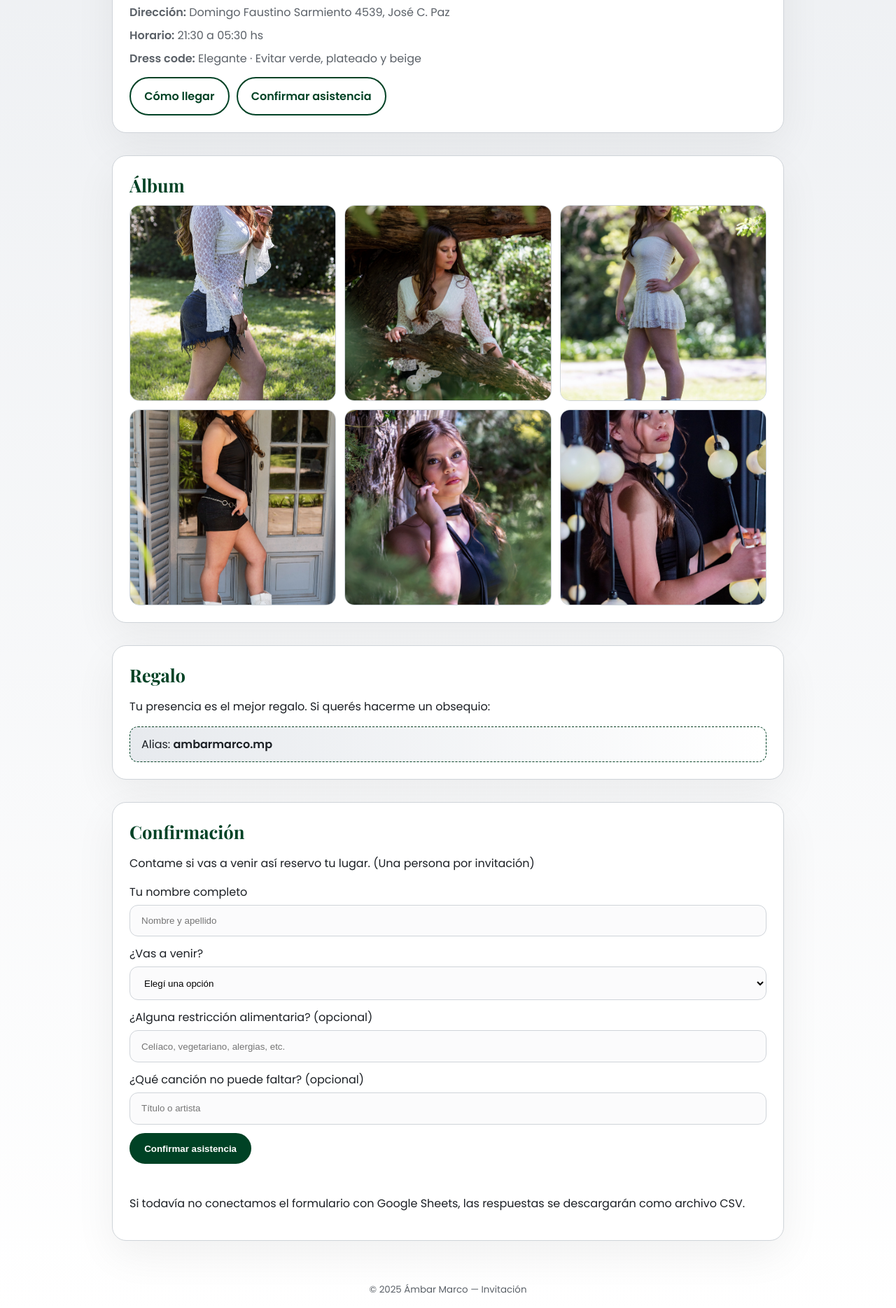
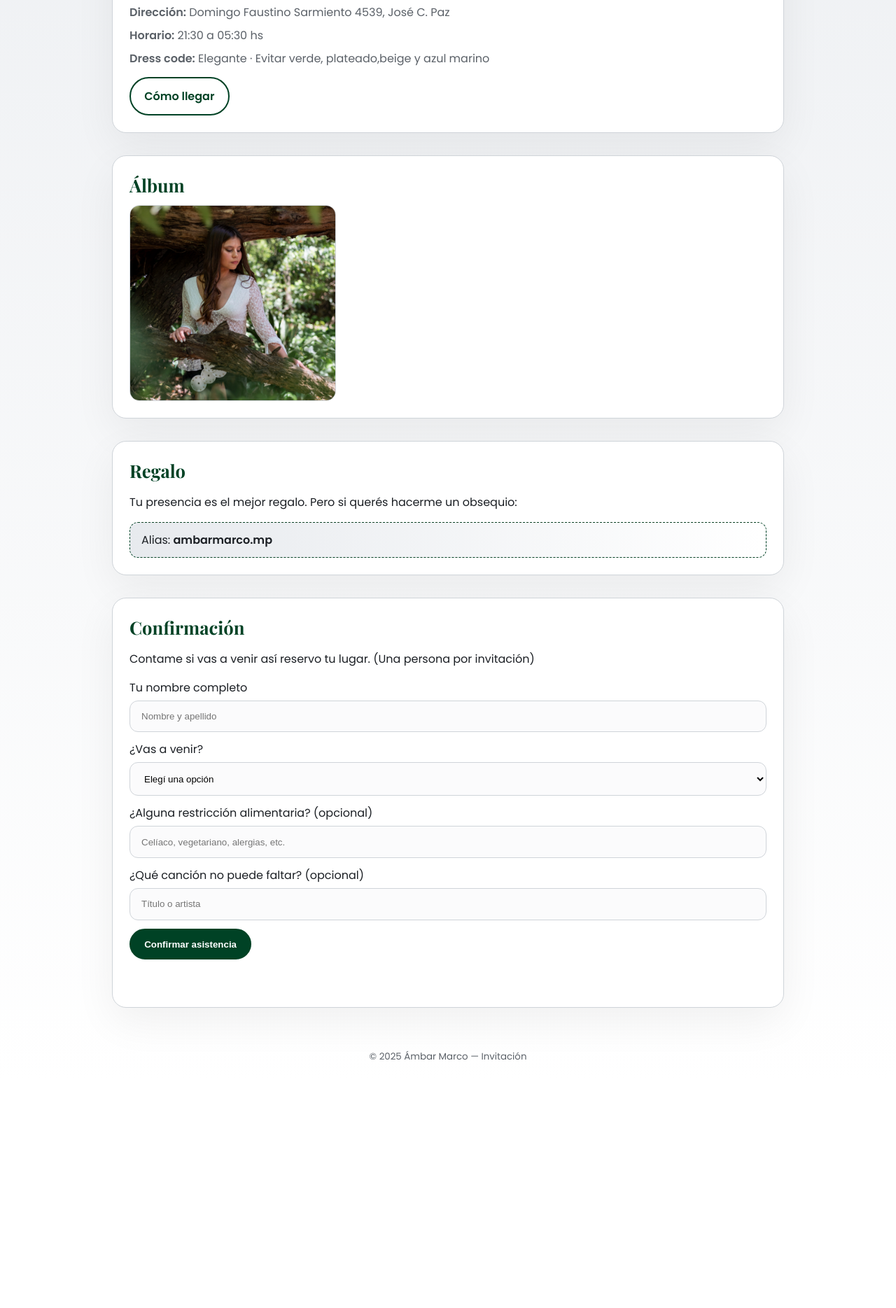
Before and after one commit to viimort/Ambi, a plain HTML site: page index.html in a window 1280 px wide. Shown: the part 931-2800 px from the top of the page at 70% size. After the commit the page ends 2476 px from the top, so only its background shows below. Drawn offline with nearby package versions, Linux system fonts and the light colour scheme.

Commit message:
Add files via upload

```diff
--- a/index.html
+++ b/index.html
@@ -13,12 +13,11 @@
 <body>
   <header class="hero" id="inicio">
     <div class="overlay"></div>
-    <img class="hero-photo" src="assets/ambar_1.jpg" alt="Ámbar"/>
+    <img class="hero-photo" src="assets/ambar_3.jpg" alt="Ámbar"/>
     <div class="hero-text">
       <h1>¡Acompañame a celebrar mis 15!</h1>
       <h2>Ámbar Marco</h2>
       <p class="date-line">Viernes 12 de diciembre de 2025 · 21:30 a 05:30 hs</p>
-      <a class="btn primary" target="_blank" href="https://www.google.com/maps?q=Domingo+Faustino+Sarmiento+4539%2C+Jos%C3%A9+C.+Paz">Ver ubicación</a>
     </div>
     <div class="countdown" id="countdown">
       <div><span id="d">--</span><small>días</small></div>
@@ -36,24 +35,23 @@
         <li><strong>Salón:</strong> Janos House</li>
         <li><strong>Dirección:</strong> Domingo Faustino Sarmiento 4539, José C. Paz</li>
         <li><strong>Horario:</strong> 21:30 a 05:30 hs</li>
-        <li><strong>Dress code:</strong> Elegante · Evitar verde, plateado y beige</li>
+        <li><strong>Dress code:</strong> Elegante · Evitar verde, plateado,beige y azul marino</li>
       </ul>
       <div class="actions">
         <a class="btn" target="_blank" href="https://www.google.com/maps?q=Domingo+Faustino+Sarmiento+4539%2C+Jos%C3%A9+C.+Paz">Cómo llegar</a>
-        <a class="btn outline" href="#rsvp">Confirmar asistencia</a>
-      </div>
+        </div>
     </section>
 
     <section id="galeria" class="gallery card">
       <h3>Álbum</h3>
       <div class="grid">
-        <img src="assets/ambar_1.jpg" alt="Ámbar 1" loading="lazy"/><img src="assets/ambar_2.jpg" alt="Ámbar 2" loading="lazy"/><img src="assets/ambar_3.jpg" alt="Ámbar 3" loading="lazy"/><img src="assets/ambar_4.jpg" alt="Ámbar 4" loading="lazy"/><img src="assets/ambar_5.jpg" alt="Ámbar 5" loading="lazy"/><img src="assets/ambar_6.jpg" alt="Ámbar 6" loading="lazy"/>
+        <img src="assets/ambar_2.jpg" alt="Ámbar 2" loading="lazy"/>
       </div>
     </section>
 
     <section id="regalo" class="card gift">
       <h3>Regalo</h3>
-      <p>Tu presencia es el mejor regalo. Si querés hacerme un obsequio:</p>
+      <p>Tu presencia es el mejor regalo. Pero si querés hacerme un obsequio:</p>
       <div class="alias">Alias: <strong>ambarmarco.mp</strong></div>
     </section>
 
@@ -84,7 +82,7 @@
         <button class="btn primary" type="submit">Confirmar asistencia</button>
         <p id="formMsg" class="form-msg" role="status" aria-live="polite"></p>
       </form>
-      <p class="hint">Si todavía no conectamos el formulario con Google Sheets, las respuestas se descargarán como archivo CSV.</p>
+      <p class="hint"></p>
     </section>
   </main>
 
```
